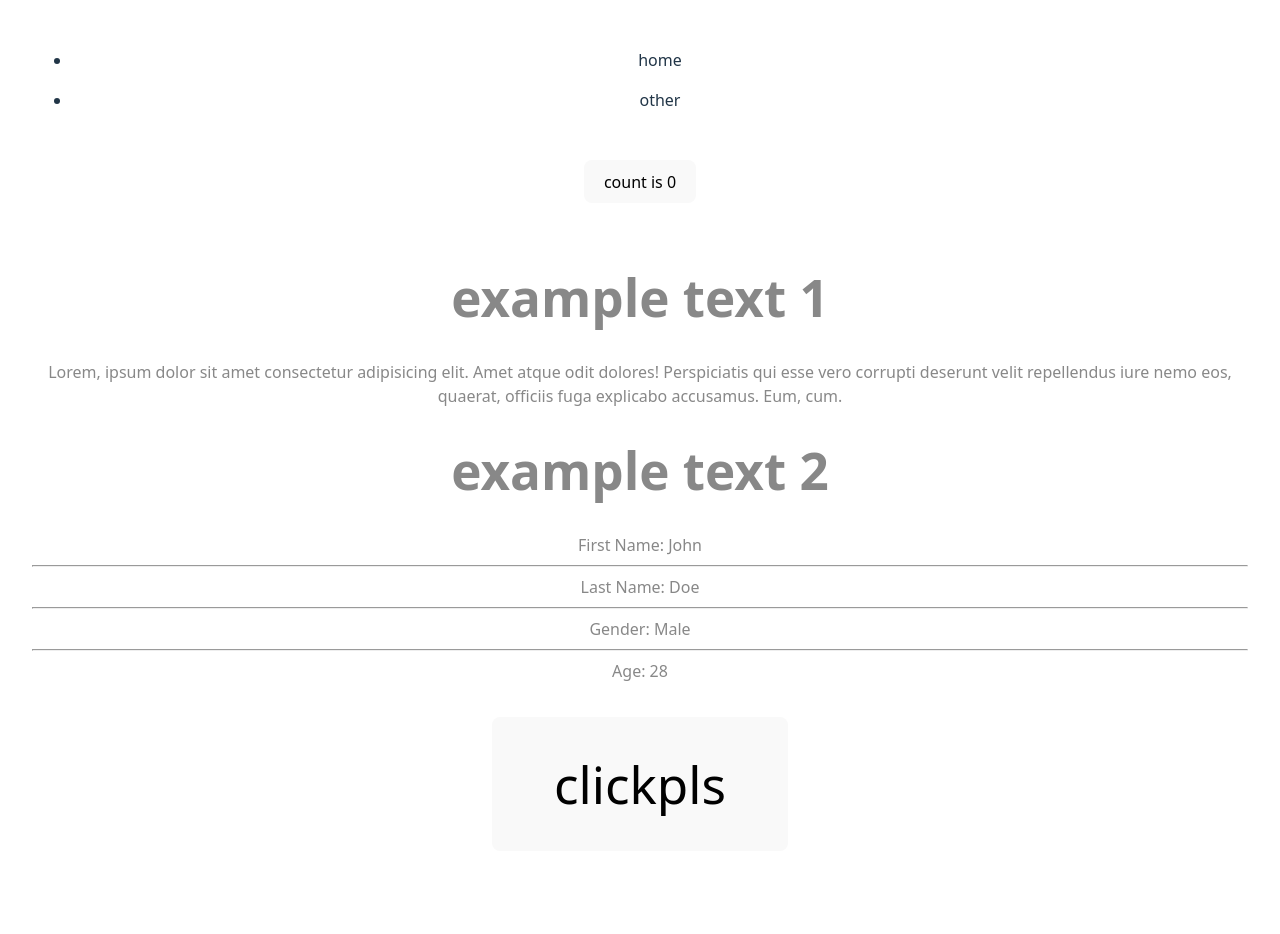
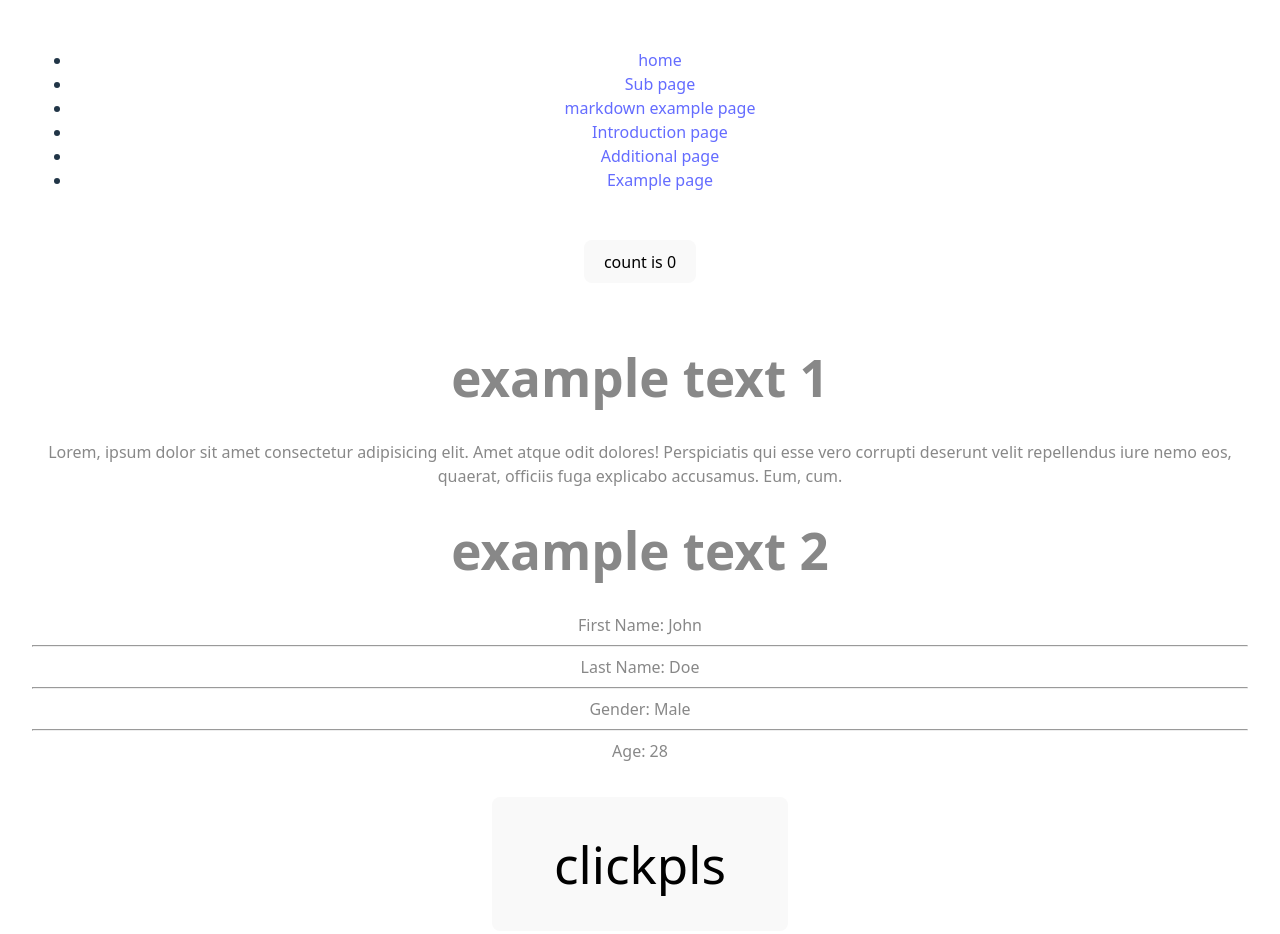
Before and after one commit to adam780930/react-practice, a React (Vite) app: page / in a window 1280 px wide. Shown: the top 934 px of the page. Built offline with nearby package versions, Linux system fonts and the light colour scheme.

Commit message:
implemented navigation to all current pages

```diff
--- a/src/App.jsx
+++ b/src/App.jsx
@@ -1,5 +1,6 @@
 import { Routes, Route } from "react-router-dom";
 import "./App.css";
+import Navigation from "./components/Navigation.jsx";
 import Mainpage from "./pages/Mainpage.jsx";
 import Submainpage from "./pages/Submainpage.jsx";
 import Examplepage from "./pages/Examplepage.jsx";
@@ -10,6 +11,7 @@ import Introduction from "./pages/Introduction.jsx";
 function App() {
   return (
     <div>
+      <Navigation />
       <Routes>
         <Route path="/" element={<Mainpage />} />
         <Route path="/sub" element={<Submainpage />} />
--- a/src/components/Navigation.jsx
+++ b/src/components/Navigation.jsx
@@ -1,18 +1,33 @@
-export default function Navigation() {
+import { Link } from "react-router-dom";
+
+function Navigation() {
   return (
     <header>
-      <div>
-      </div>
+      <div></div>
       <nav>
         <ul>
           <li>
-            <p>home</p>
+            <Link to="/">home</Link>
           </li>
           <li>
-            <p>other</p>
+            <Link to="sub">Sub page</Link>
+          </li>
+          <li>
+            <Link to="markdown">markdown example page</Link>
+          </li>
+          <li>
+            <Link to="introduction">Introduction page</Link>
+          </li>
+          <li>
+            <Link to="additional">Additional page</Link>
+          </li>
+          <li>
+            <Link to="example">Example page</Link>
           </li>
         </ul>
       </nav>
     </header>
   );
 }
+
+export default Navigation;
--- a/src/pages/Mainpage.jsx
+++ b/src/pages/Mainpage.jsx
@@ -1,5 +1,4 @@
 import { useState } from "react";
-import Navigation from "../components/Navigation";
 import Clipboards from "../components/Clipboards";
 import Button from "../components/Button";
 
@@ -7,7 +6,6 @@ function Mainpage() {
     const [count, setCount] = useState(0);
   return (
     <div>
-            <Navigation />
             <div className="card">
               <Button
                 onClick={() => setCount((count) => count + 1)}
```
